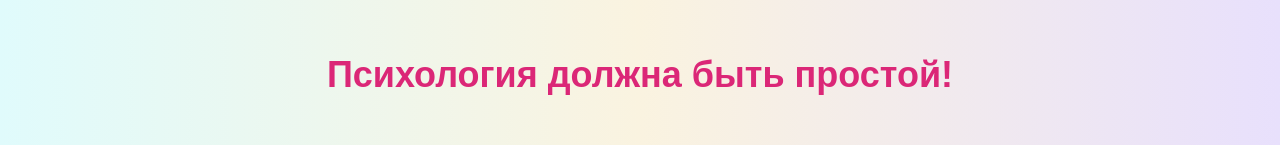
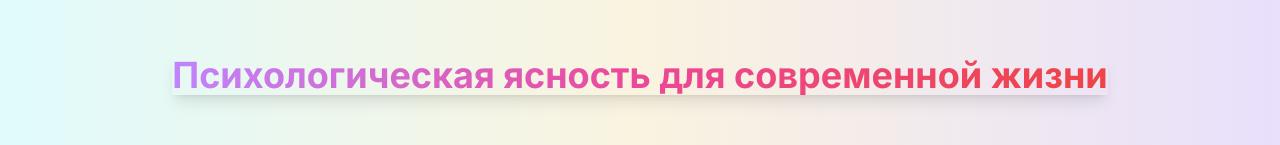
Before and after one commit to InternOfTeam1/Psyconica, a Next.js app: page / in a window 1280 px wide. Shown: the part 139-284 px from the top of the page. Built offline with nearby package versions, Linux system fonts and the light colour scheme; no server answers; the database is empty.

Commit message:
change h1 for main page

```diff
--- a/src/app/page.tsx
+++ b/src/app/page.tsx
@@ -31,9 +31,10 @@ const Home: React.FC = () => {
 
   return (
     <div className="flex flex-col items-center justify-center mx-auto" >
-      <h2 className="text-center  sm:text-xl md:text-2xl lg:text-3xl xl:text-4xl font-balsamiq-sans font-bold text-pink-600 mb-2">
-        Психология должна быть простой!
-      </h2>
+      <h1 className="sm:text-xl md:text-2xl lg:text-3xl xl:text-4xl font-bold text-transparent bg-clip-text bg-gradient-to-r from-purple-400 via-pink-500 to-red-500 leading-none text-center shadow-lg">
+        Психологическая ясность для современной жизни
+      </h1>
+
 
       <div className="z-30 mx-auto flex flex-col items-center min-w-full ">
         <div className="z-30 flex flex-col lg:flex-row items-center justify-center ">
```
